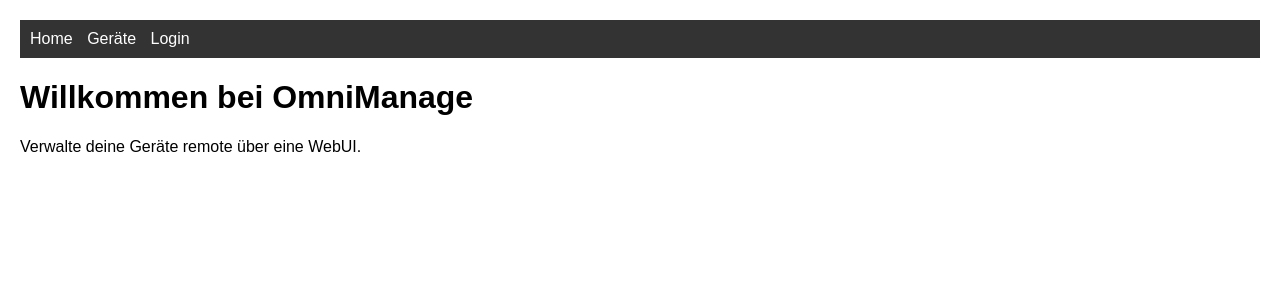
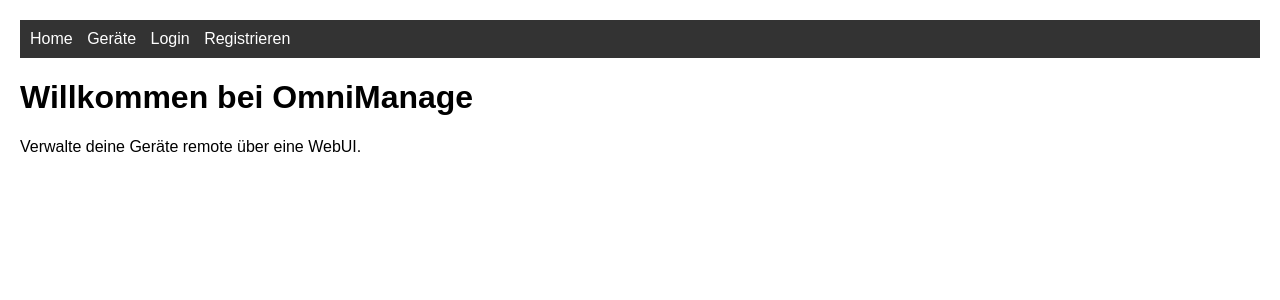
Before and after one commit to Stachix83/OmniManage, a Flask app: page / in a window 1280 px wide. Shown: the top 300 px of the page. Run offline with Flask 3, Linux system fonts and the light colour scheme.

Commit message:
Update base.html

```diff
--- a/frontend/templates/base.html
+++ b/frontend/templates/base.html
@@ -14,7 +14,8 @@
             <span>Willkommen, {{ session["user"]["username"] }}</span>
             <a href="/logout">Logout</a>
         {% else %}
-            <a href="/login">Login</a>
+            <a href="/login.html">Login</a>
+            <a href="/register.html">Registrieren</a>
         {% endif %}
     </nav>
     <main>
```
